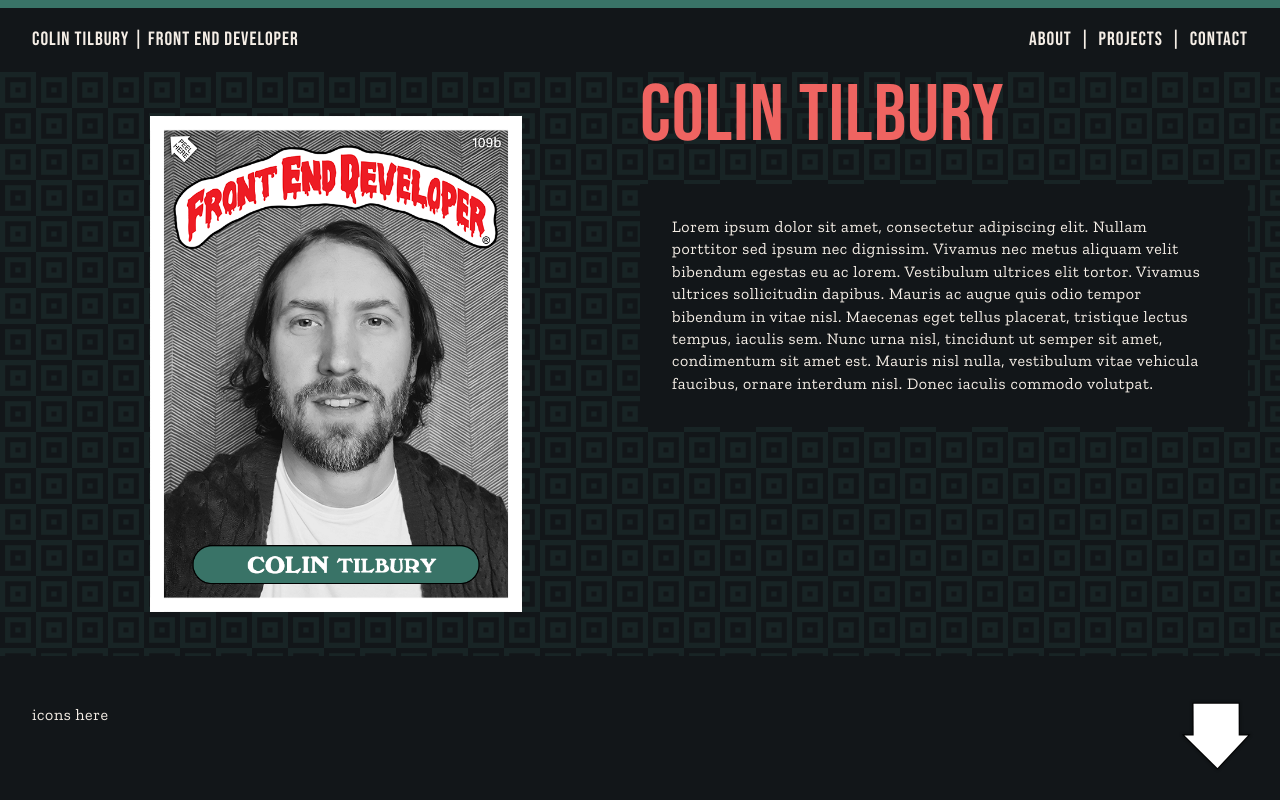
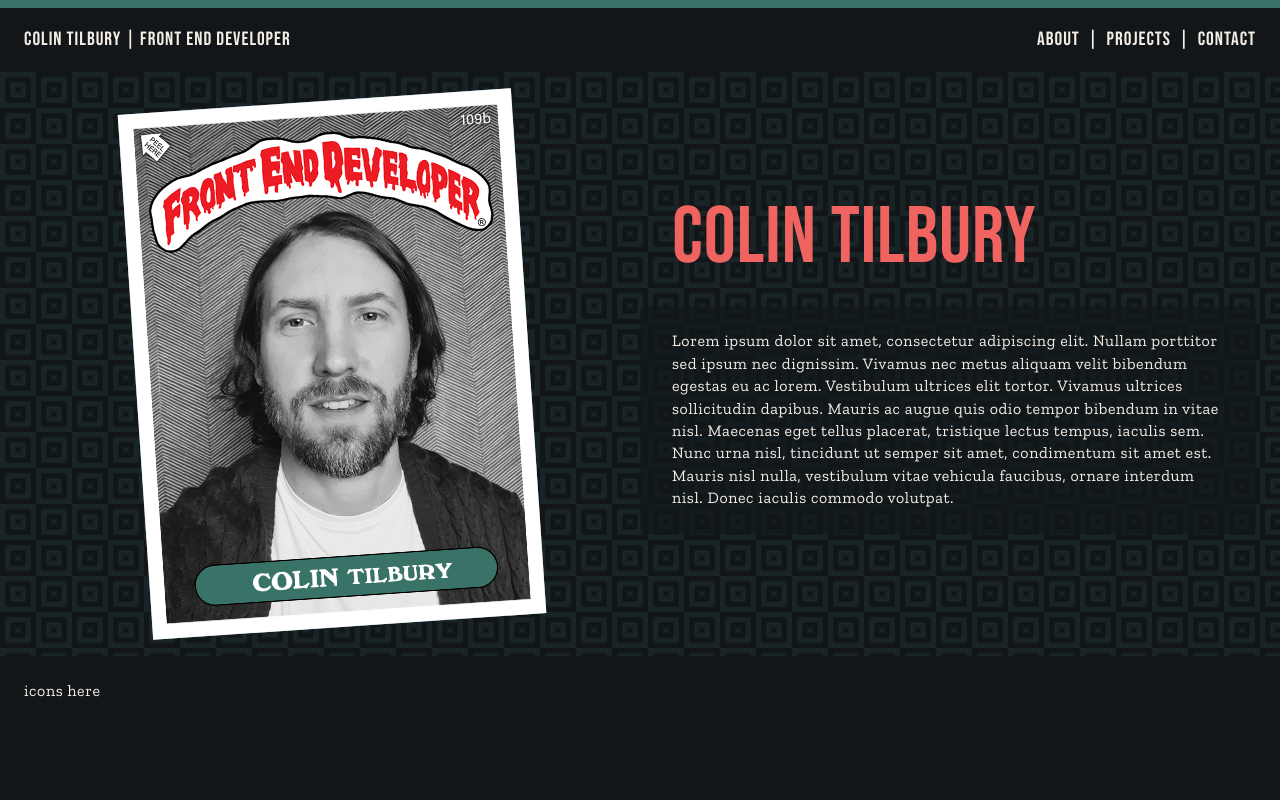
Before and after one commit to ctilbury/portfolio, a Vue app: page / in a window 1280 px wide. Shown: the top 800 px of the page. Built offline with nearby package versions, Linux system fonts and the light colour scheme.

Commit message:
content styling

```diff
--- a/src/App.vue
+++ b/src/App.vue
@@ -95,7 +95,7 @@ export default {
 
       if (contactTopPos === 0) {
         this.currentSection = 'contact'
-        this.showArrows = true
+        // this.showArrows = true
       }
 
       // b. if they're at the top, behave as if the page has just loaded
@@ -103,7 +103,7 @@ export default {
 
       if (aboutTopPos === 0) {
         this.currentSection = 'about'
-        this.showArrows = true
+        // this.showArrows = true
       }
     }
   },
--- a/src/assets/styles/base.scss
+++ b/src/assets/styles/base.scss
@@ -22,18 +22,45 @@ html, body {
   box-sizing: inherit;
 }
 
-h2 {
+h1, h2 {
   font-family: 'Bebas Neue', cursive;
-  font-size: 3rem;
   line-height: 1.1;
   letter-spacing: 1px;
   color: $fire-opal;
-  margin: 0 0 1.5rem 0;
+  margin: 0 0 1rem 0;
+}
+
+h1 {
+  font-size: 3.5rem;
+}
+
+h2 {
+  font-size: 2.5rem;
 }
 
 p {
-  font-size: 1rem;
+  font-size: 0.8rem;
   letter-spacing: 0.6px;
-  line-height: 1.4;
+  line-height: 1.5;
   font-weight: 300;
+  margin: 0 0 0.5rem 0;
 }
+
+@media screen and (min-width: 600px) {
+  p {
+    font-size: 1rem;
+    line-height: 1.4;
+  }
+
+  h1, h2 {
+    margin: 0 0 1.5rem 0;
+  }
+
+  h1 {
+    font-size: 5rem;
+  }
+
+  h2 {
+    font-size: 3rem;
+  }
+}
--- a/src/assets/styles/layout.scss
+++ b/src/assets/styles/layout.scss
@@ -2,7 +2,7 @@
 #projects-section,
 #contact-section {
   display: grid;
-  grid-template-columns: 2rem auto 2rem;
+  grid-template-columns: 1.5rem auto 1.5rem;
 }
 
 #about-section {
@@ -40,7 +40,7 @@
   }
 
   #about-section {
-    grid-template-columns: 2rem repeat(2, 1fr) 2rem;
+    grid-template-columns: 1.5rem repeat(2, 1fr) 1.5rem;
     grid-template-rows: auto 9rem;
 
     &::before, &::after {
--- a/src/assets/styles/variables.scss
+++ b/src/assets/styles/variables.scss
@@ -6,5 +6,6 @@ $copper-red: rgb(214, 104, 83);
 $hookers-green: rgb(57, 115, 103);
 $linen: rgb(245, 238, 230);
 
+$rich-black-transparent: rgba(18, 22, 25, 0.6);
 $linen-transparent: rgba(245, 238, 230, 0.2);
 $hookers-green-transparent: rgba(57, 115, 103, 0.25);
--- a/src/components/About.vue
+++ b/src/components/About.vue
@@ -13,22 +13,33 @@ export default {
 
 <style lang="scss" scoped>
 
-// #about {
-//   margin-top: 3.5rem;
-// }
-
 h1 {
-  font-family: 'Bebas Neue', cursive;
-  font-size: 5rem;
-  line-height: 1.1;
-  letter-spacing: 1px;
-  color: $fire-opal;
-  margin: 0 0 1.5rem 0;
+  padding-left: 1rem;
 }
 
 p {
-  background-color: $rich-black;
-  padding: 2rem;
+  background-color: $rich-black-transparent;
+  border-radius: 0.3rem;
+  padding: 0.5rem 1rem;
+  margin-bottom: 2rem;
+}
+
+@media screen and (min-width: 600px) {
+  #about {
+    display: flex;
+    flex-direction: column;
+    justify-content: center;
+  }
+
+  h1 {
+    padding-left: 2rem;
+  }
+
+  p {
+    border-radius: 0.4rem;
+    padding: 1.5rem 2rem;
+    margin-bottom: 0;
+  }
 }
 
 </style>
--- a/src/components/Contact.vue
+++ b/src/components/Contact.vue
@@ -13,4 +13,8 @@ export default {
 
 <style lang="scss" scoped>
 
+#contact {
+  padding: 2rem 0;
+}
+
 </style>
--- a/src/components/HeaderBar.vue
+++ b/src/components/HeaderBar.vue
@@ -51,7 +51,7 @@ export default {
 
 header {
   font-family: 'Bebas Neue', cursive;
-  font-size: 1.2rem;
+  font-size: 1rem;
   letter-spacing: 1px;
   position: fixed;
   top: 0;
@@ -61,7 +61,7 @@ header {
   border-top: 0.5rem $hookers-green solid;
   z-index: 5;
   display: grid;
-  grid-template-columns: 2rem auto 2rem;
+  grid-template-columns: 1.5rem auto 1.5rem;
 }
 
 .header-wrap {
@@ -77,6 +77,10 @@ nav {
 }
 
 @media screen and (min-width: 600px) {
+  header {
+    font-size: 1.2rem;
+  }
+
   nav {
     display: block;
 
--- a/src/components/Projects.vue
+++ b/src/components/Projects.vue
@@ -13,4 +13,8 @@ export default {
 
 <style lang="scss" scoped>
 
+#projects {
+  padding: 2rem 0;
+}
+
 </style>
--- a/src/components/Skills.vue
+++ b/src/components/Skills.vue
@@ -14,7 +14,7 @@ export default {
 
 #skills {
   background-color: $rich-black;
-  padding: 2rem 0;
+  padding: 1.5rem 0;
 }
 
 </style>
--- a/src/components/Sticker.vue
+++ b/src/components/Sticker.vue
@@ -57,7 +57,7 @@ export default {
         stickerWidth = areaWidth
         stickerHeight = Math.round(stickerWidth * heightMultiplier)
       } else {
-        stickerHeight = Math.round(areaHeight * 0.85)
+        stickerHeight = Math.round(areaHeight * 0.9)
         stickerWidth = Math.round(stickerHeight * widthMultiplier)
       }
 
@@ -65,9 +65,9 @@ export default {
       sticker.style.width = `${stickerWidth}px`
       sticker.style.height = `${stickerHeight}px`
 
-      // if (!isNarrowViewport) {
-      //   this.setStickerRotation()
-      // }
+      if (!isNarrowViewport) {
+        this.setStickerRotation()
+      }
 
       this.setUpPeel(stickerWidth, stickerHeight)
     },
```
